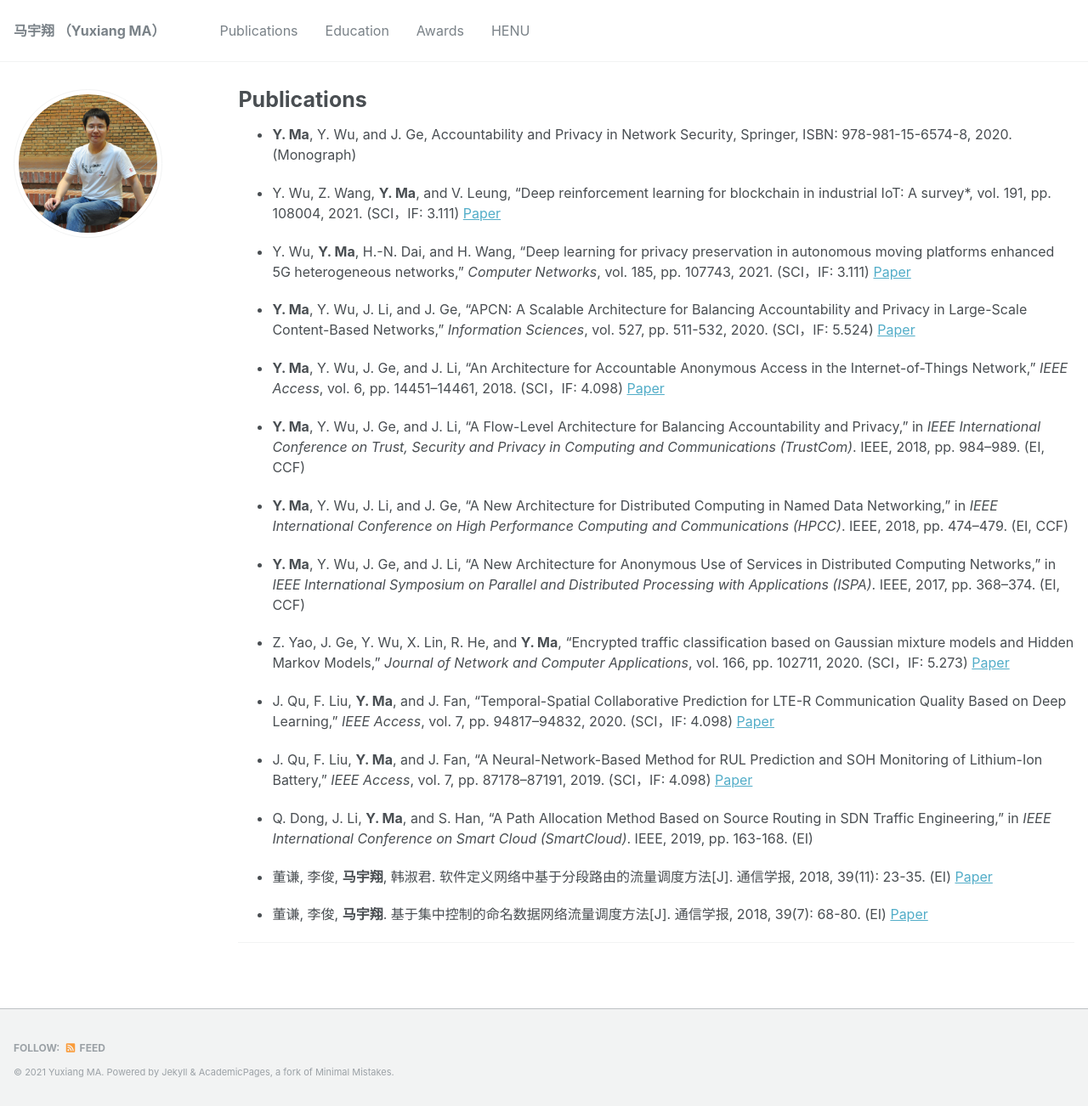
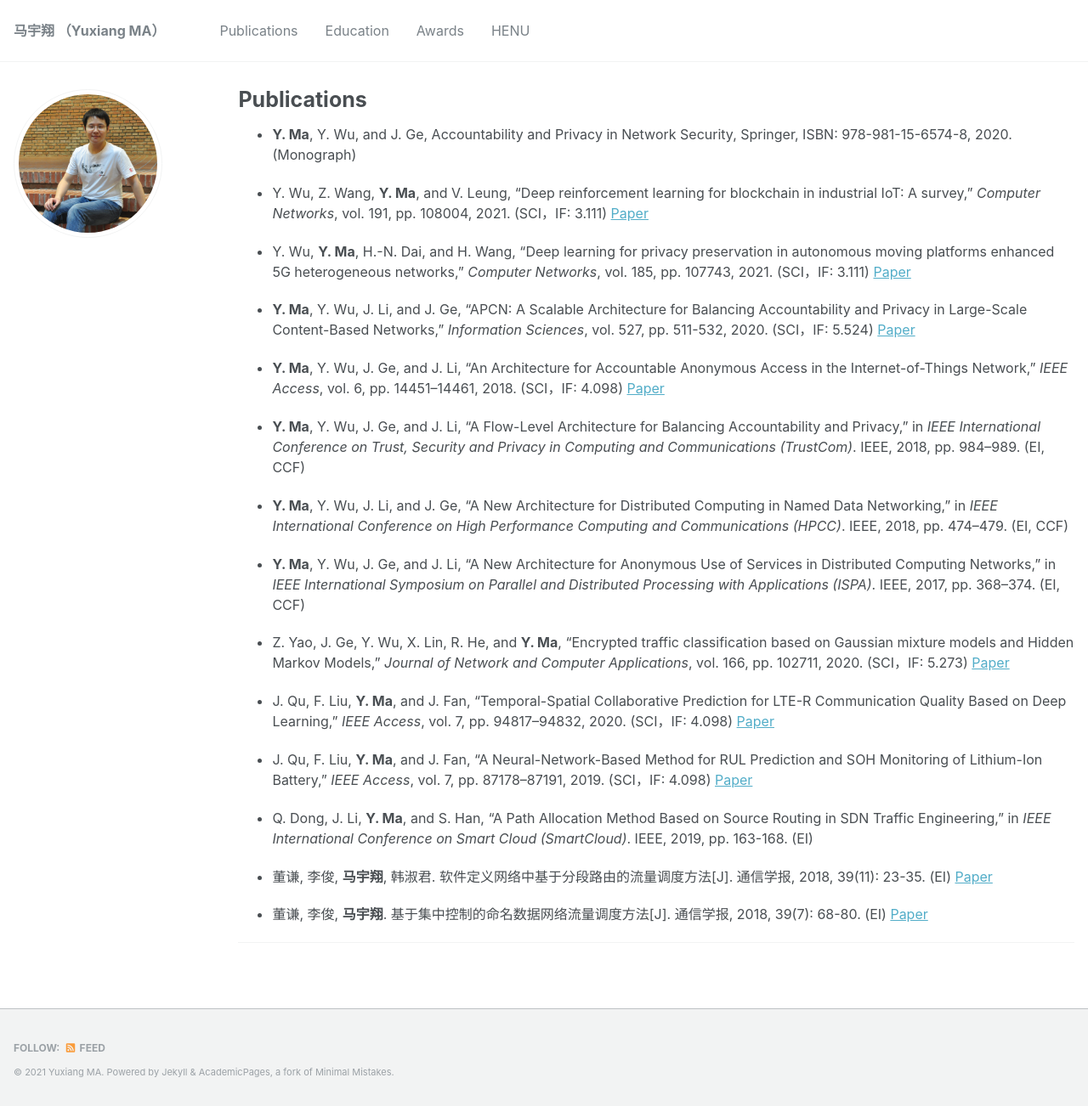
Before and after one commit to MaYuxiang/mayuxiang.github.io, a Jekyll site: the page built from _pages/publications.md, in a window 1280 px wide. Shown: the whole page at 85% size. Built offline with Jekyll 4.4.1, drawn with Linux system fonts in a browser that asks for light colours.

Commit message:
Update publications.md

```diff
--- a/_pages/publications.md
+++ b/_pages/publications.md
@@ -9,7 +9,7 @@ redirect_from:
 
 *  **Y. Ma**, Y. Wu, and J. Ge, Accountability and Privacy in Network Security, Springer, ISBN: 978-981-15-6574-8, 2020. (Monograph)
 
-*  Y. Wu, Z. Wang, **Y. Ma**, and V. Leung, “Deep reinforcement learning for blockchain in industrial IoT: A survey*, vol. 191, pp. 108004, 2021. (SCI，IF: 3.111) [Paper](https://doi.org/10.1016/j.comnet.2021.108004)
+*  Y. Wu, Z. Wang, **Y. Ma**, and V. Leung, “Deep reinforcement learning for blockchain in industrial IoT: A survey,” *Computer Networks*, vol. 191, pp. 108004, 2021. (SCI，IF: 3.111) [Paper](https://doi.org/10.1016/j.comnet.2021.108004)
 
 *  Y. Wu, **Y. Ma**, H.-N. Dai, and H. Wang, “Deep learning for privacy preservation in autonomous moving platforms enhanced 5G heterogeneous networks,” *Computer Networks*, vol. 185, pp. 107743, 2021. (SCI，IF: 3.111) [Paper](https://doi.org/10.1016/j.comnet.2020.107743)
 
```
